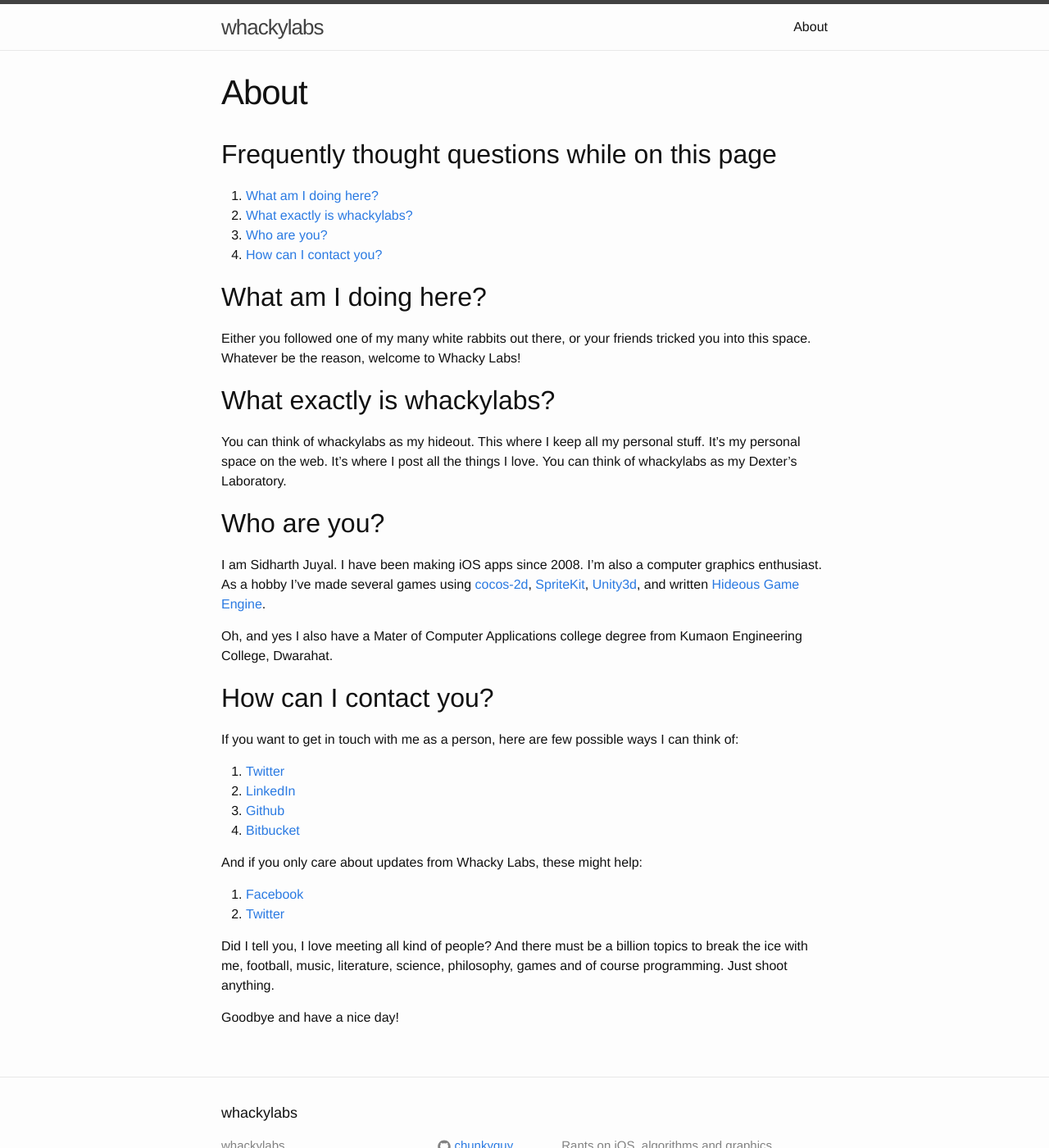
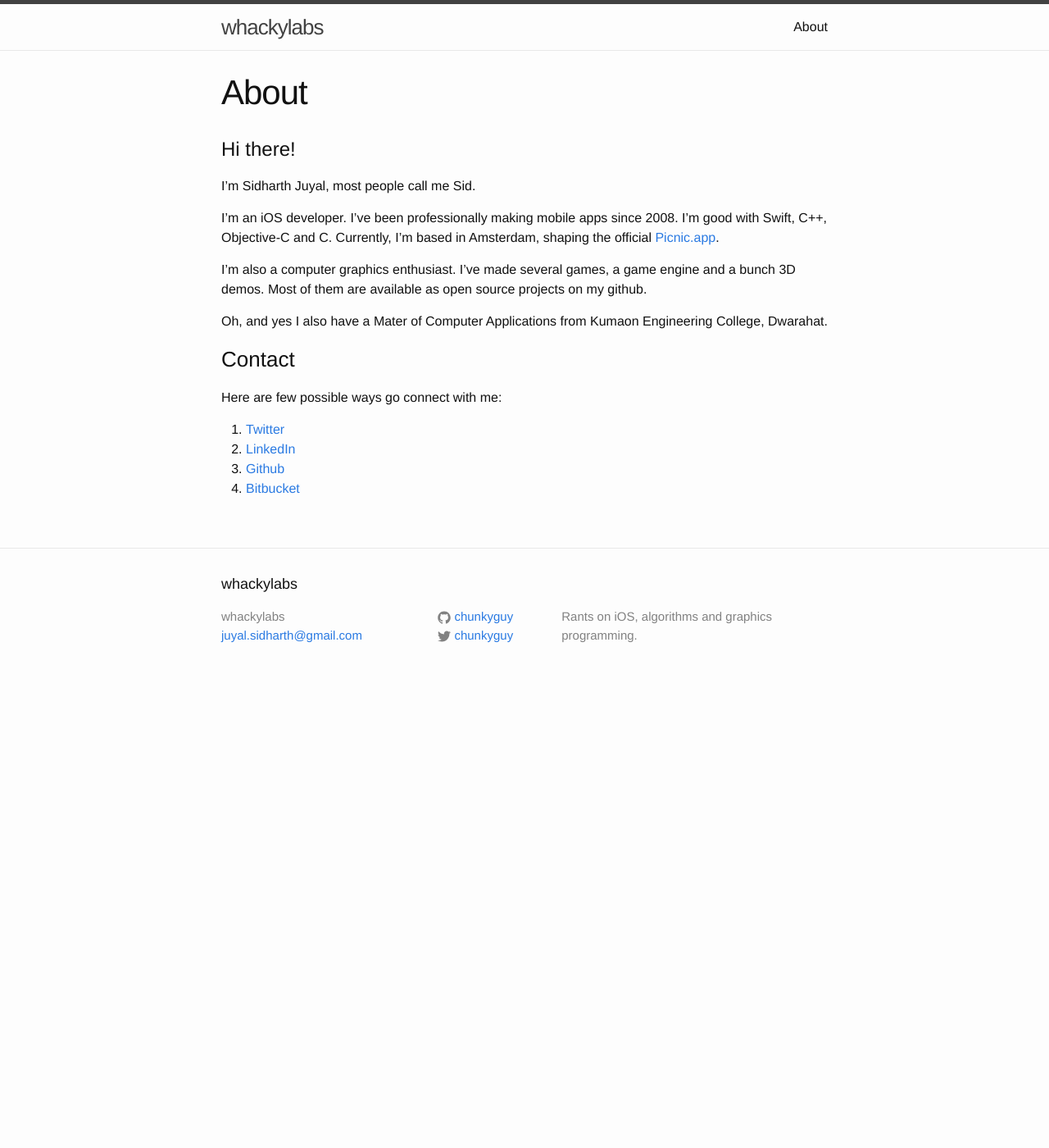
Before and after one commit to chunkyguy/chunkyguy.github.io, a Jekyll site: the page built from about.md, in a window 1280 px wide and 1400 px high. Shown: the whole window at 82% size. Built offline with Jekyll 4.4.1, drawn with Linux system fonts in a browser that asks for light colours.

Commit message:
Update about

```diff
--- a/about.md
+++ b/about.md
@@ -4,41 +4,21 @@ title: About
 permalink: /about/
 ---
 
-## Frequently thought questions while on this page
+# Hi there!
 
-1. [What am I doing here?](#what-am-i-doing-here)
-1. [What exactly is whackylabs?](#what-exactly-is-whackylabs)
-1. [Who are you?](#who-are-you)
-1. [How can I contact you?](#how-can-i-contact-you)
+ I'm Sidharth Juyal, most people call me Sid.
 
-## What am I doing here?
+I'm an iOS developer. I've been professionally making mobile apps since 2008. I'm good with Swift, C++, Objective-C and C. Currently, I'm based in Amsterdam, shaping the official [Picnic.app](https://picnic.app/nl/).
 
-Either you followed one of my many white rabbits out there, or your friends tricked you into this space. Whatever be the reason, welcome to Whacky Labs!
+I'm also a computer graphics enthusiast. I've made several games, a game engine and a bunch 3D demos. Most of them are available as open source projects on my github.
 
-## What exactly is whackylabs?
+Oh, and yes I also have a Mater of Computer Applications from Kumaon Engineering College, Dwarahat.
 
-You can think of whackylabs as my hideout. This where I keep all my personal stuff. It's my personal space on the web. It's where I post all the things I love. You can think of whackylabs as my Dexter's Laboratory.
+### Contact
 
-## Who are you?
-
-I am Sidharth Juyal. I have been making iOS apps since 2008. I'm also a computer graphics enthusiast. As a hobby I've made several games using [cocos-2d](http://cocos2d.org/), [SpriteKit](https://developer.apple.com/reference/spritekit), [Unity3d](https://unity3d.com/), and written [Hideous Game Engine](https://bitbucket.org/chunkyguy/hideous-engine/wiki/Home).
-
-Oh, and yes I also have a Mater of Computer Applications college degree from Kumaon Engineering College, Dwarahat.
-
-## How can I contact you?
-
-If you want to get in touch with me as a person, here are few possible ways I can think of:
+Here are few possible ways go connect with me:
 
 1. [Twitter](https://twitter.com/chunkyguy)
 1. [LinkedIn](https://nl.linkedin.com/in/sidharthjuyal)
 1. [Github](https://github.com/chunkyguy)
 1. [Bitbucket](https://bitbucket.org/chunkyguy/)
-
-And if you only care about updates from Whacky Labs, these might help:
-
-1. [Facebook](https://www.facebook.com/whackylabs)
-1. [Twitter](https://twitter.com/whackylabs)
-
-Did I tell you, I love meeting all kind of people? And there must be a billion topics to break the ice with me, football, music, literature, science, philosophy, games and of course programming. Just shoot anything.
-
-Goodbye and have a nice day!
```
